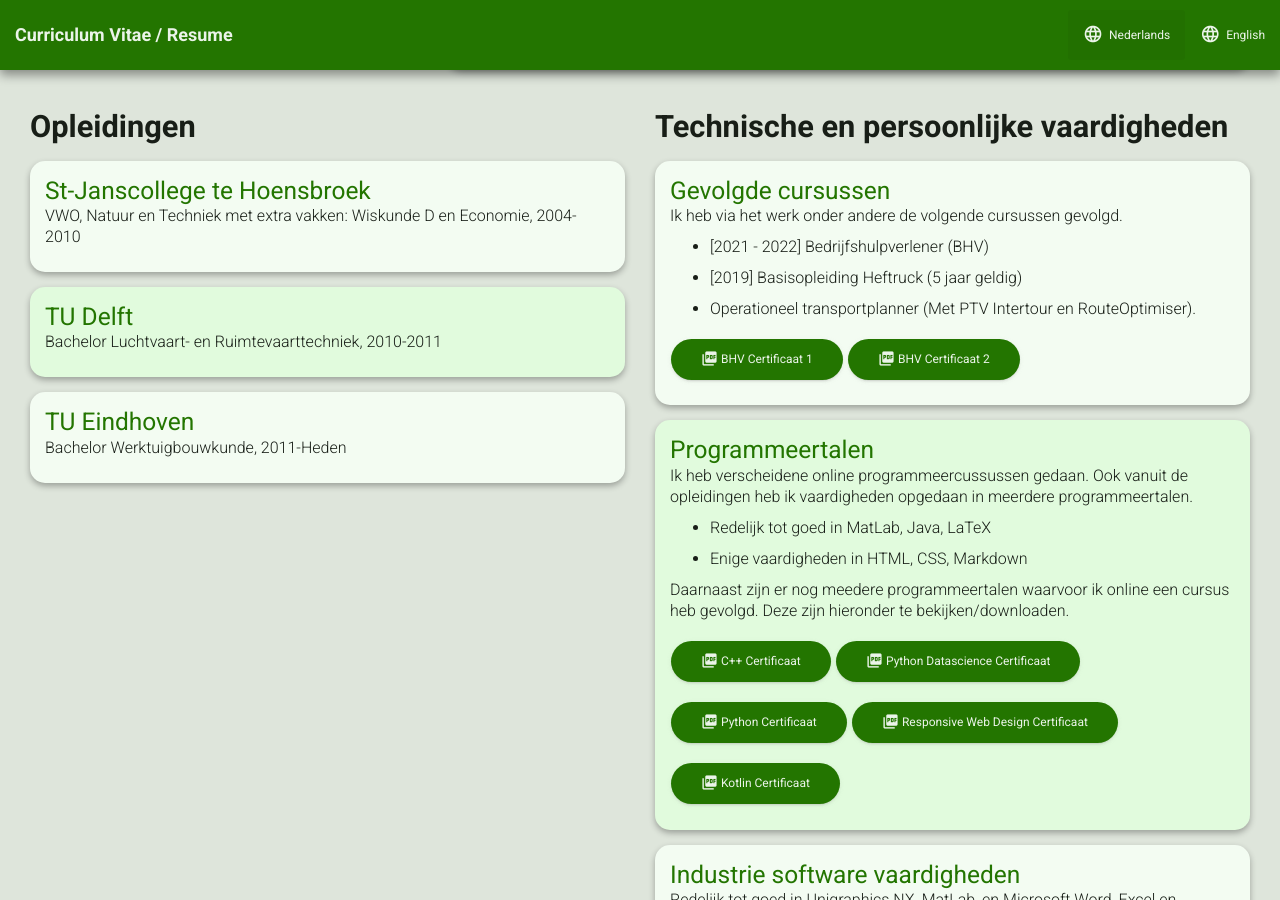
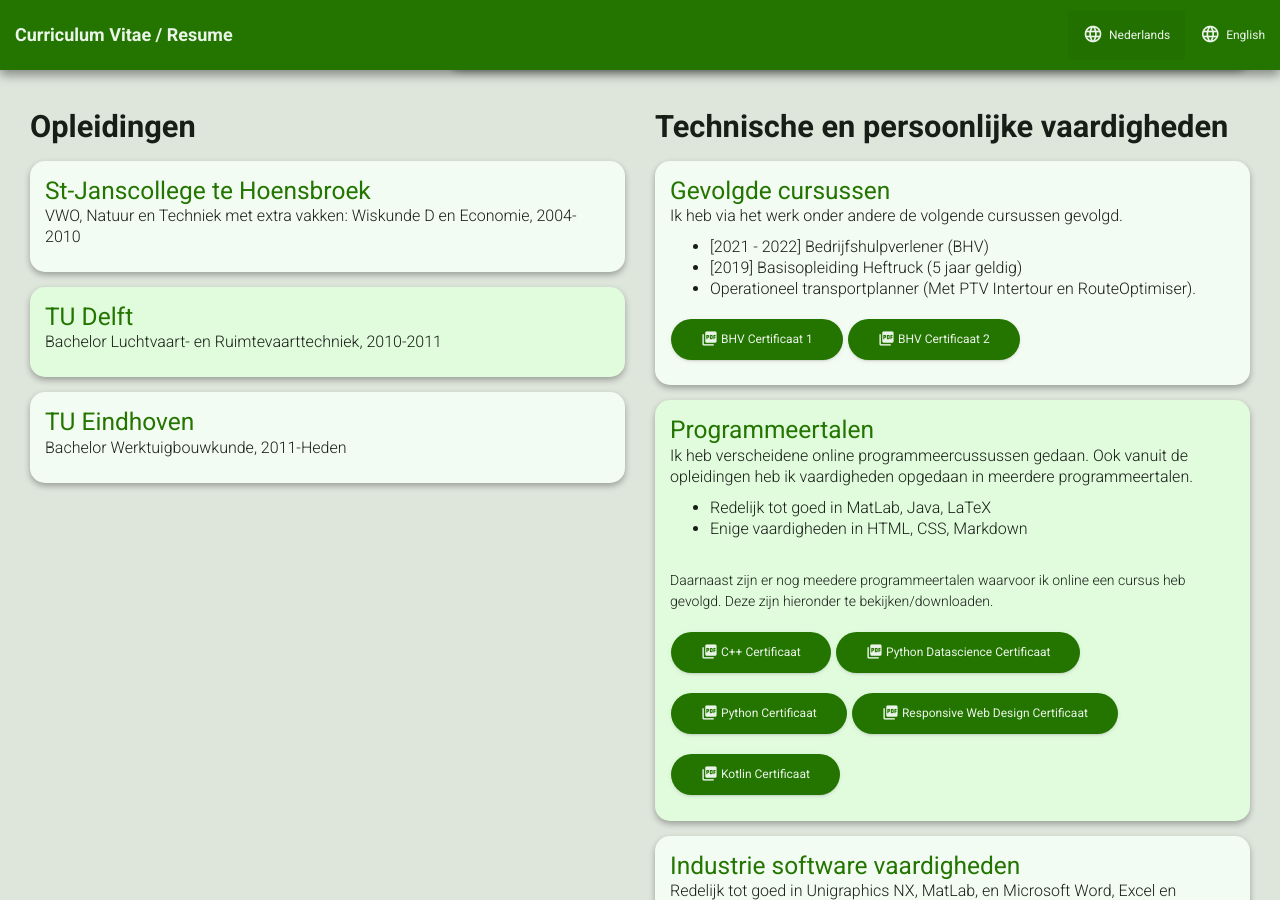
Before and after one commit to RoelD/CV, a Jekyll site: the page built from index.html, in a window 1280 px wide and 900 px high, scrolled down 914 px. Built offline with Jekyll 4.4.1, drawn with Linux system fonts in a browser that asks for light colours.

Commit message:
index: less paragraphs

```diff
--- a/index.html
+++ b/index.html
@@ -99,18 +99,18 @@ trouble.
       <div class="card">
         <div class="card-content-1">
           <h3 class="card-title">Gevolgde cursussen</h3>
-          <p>Ik heb via het werk onder andere de volgende cursussen gevolgd.</p>
+          <p>Ik heb via het werk onder andere de volgende cursussen gevolgd.
           <ul>
             <li>
-              <p>[2021 - 2022] Bedrijfshulpverlener (BHV)</p>
+              [2021 - 2022] Bedrijfshulpverlener (BHV)
             </li>
             <li>
-              <p>[2019] Basisopleiding Heftruck (5 jaar geldig)</p>
+              [2019] Basisopleiding Heftruck (5 jaar geldig)
             </li>
             <li>
-              <p>Operationeel transportplanner (Met PTV Intertour en RouteOptimiser).</p>
+              Operationeel transportplanner (Met PTV Intertour en RouteOptimiser).
             </li>
-          </ul>
+          </ul></p>
           <a class="btn btn-cv btn-round" href="{{ site.url }}/assets/certificates/BHV1.pdf"><i class="material-icons">picture_as_pdf</i> BHV Certificaat 1</a>
           <a class="btn btn-cv btn-round" href="{{ site.url }}/assets/certificates/BHV2.pdf"><i class="material-icons">picture_as_pdf</i> BHV Certificaat 2</a>
         </div>
@@ -118,16 +118,16 @@ trouble.
       <div class="card-accent">
         <div class="card-content-1">
           <h3 class="card-title">Programmeertalen</h3>
-          <p>Ik heb verscheidene online programmeercussussen gedaan. Ook vanuit de opleidingen heb ik vaardigheden opgedaan in meerdere programmeertalen.</p>
+          <p>Ik heb verscheidene online programmeercussussen gedaan. Ook vanuit de opleidingen heb ik vaardigheden opgedaan in meerdere programmeertalen.
           <ul>
             <li>
-              <p> Redelijk tot goed in MatLab, Java, LaTeX</p>
+              Redelijk tot goed in MatLab, Java, LaTeX
             </li>
             <li>
-              <p> Enige vaardigheden in HTML, CSS, Markdown</p>
+              Enige vaardigheden in HTML, CSS, Markdown
             </li>
-          </ul>
-          <p>Daarnaast zijn er nog meedere programmeertalen waarvoor ik online een cursus heb gevolgd. Deze zijn hieronder te bekijken/downloaden.</p>
+          </ul><br>
+          Daarnaast zijn er nog meedere programmeertalen waarvoor ik online een cursus heb gevolgd. Deze zijn hieronder te bekijken/downloaden.</p>
           <a class="btn btn-cv btn-round" href="{{ site.url }}/assets/certificates/Cert_C++.pdf"><i class="material-icons">picture_as_pdf</i> C++ Certificaat</a>
           <a class="btn btn-cv btn-round" href="{{ site.url }}/assets/certificates/Cert_DataSciencePyhton.pdf"><i class="material-icons">picture_as_pdf</i> Python Datascience Certificaat</a>
           <a class="btn btn-cv btn-round" href="{{ site.url }}/assets/certificates/Cert_Python.pdf"><i class="material-icons">picture_as_pdf</i> Python Certificaat</a>
@@ -151,8 +151,7 @@ trouble.
     <div class="card">
       <div class="card-content-1">
         <p>Ik ben lid van de jeugdcommissie van voetbalvereniging RKDFC in Merkelbeek. Dit doe ik al ongeveer 5 jaar. Tegenwoordig werken wij daarvoor samen met de jeugdafdeling van VV Doenrade en gaan we samen door het leven als DMJ16. Wij zijn
-          verantwoordelijk
-          voor de indelingen van de teams, alsmede voor de vrijwilligers om de jeugd heen (leiders/trainers, scheidsrechters, kantinebezetting enzovoorts).</p>
+          verantwoordelijk voor de indelingen van de teams, alsmede voor de vrijwilligers om de jeugd heen (leiders/trainers, scheidsrechters, kantinebezetting enzovoorts).</p>
       </div>
     </div>
     <div class="card-accent">
```
